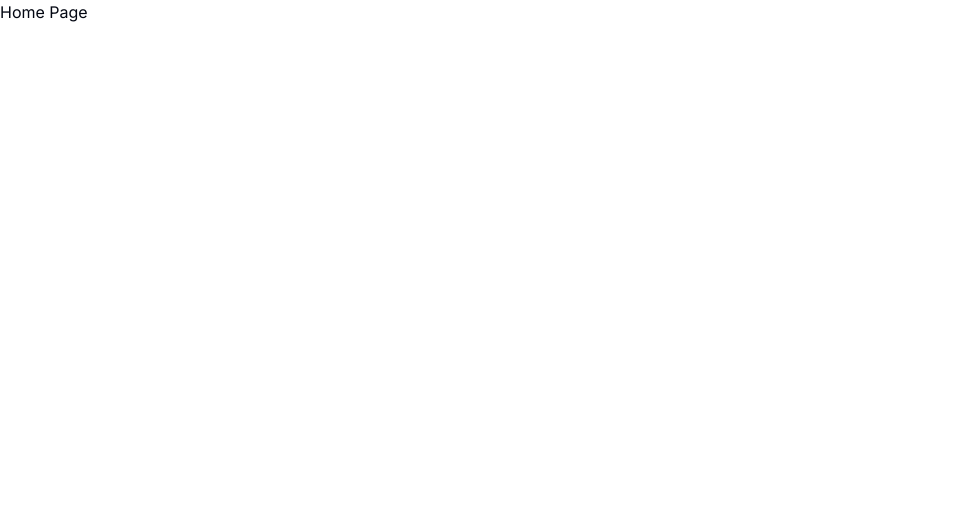
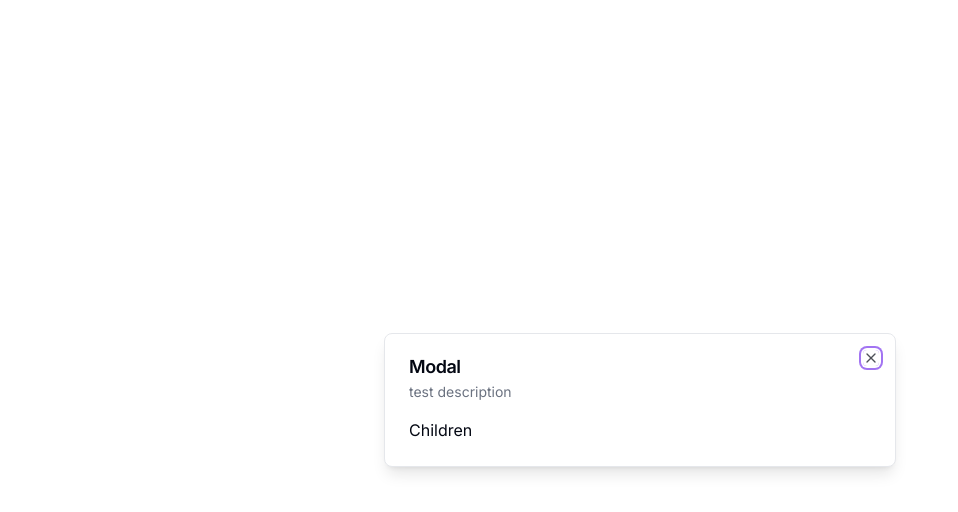
Before and after one commit to JoaoManoelDev/omni-store, a Next.js app in the folder omni-store-admin/: page / in a window 1280 px wide. Shown: the top 512 px of the page, without its empty margins (0-958 px from the left). Built offline with nearby package versions, Linux system fonts and the light colour scheme.

Commit message:
chore: rename home page for setup page

```diff
--- a/omni-store-admin/src/app/(root)/page.tsx
+++ b/omni-store-admin/src/app/(root)/page.tsx
@@ -1,5 +1,13 @@
-export default function Home() {
+"use client"
+
+import { Modal } from "@/components/ui/modal"
+
+export default function SetupPage() {
   return (
-    <div>Home Page</div>
+    <div>
+      <Modal title="Modal" description="test description" isOpen onClose={() => {}}>
+        Children
+      </Modal>
+    </div>
   )
 }
```
